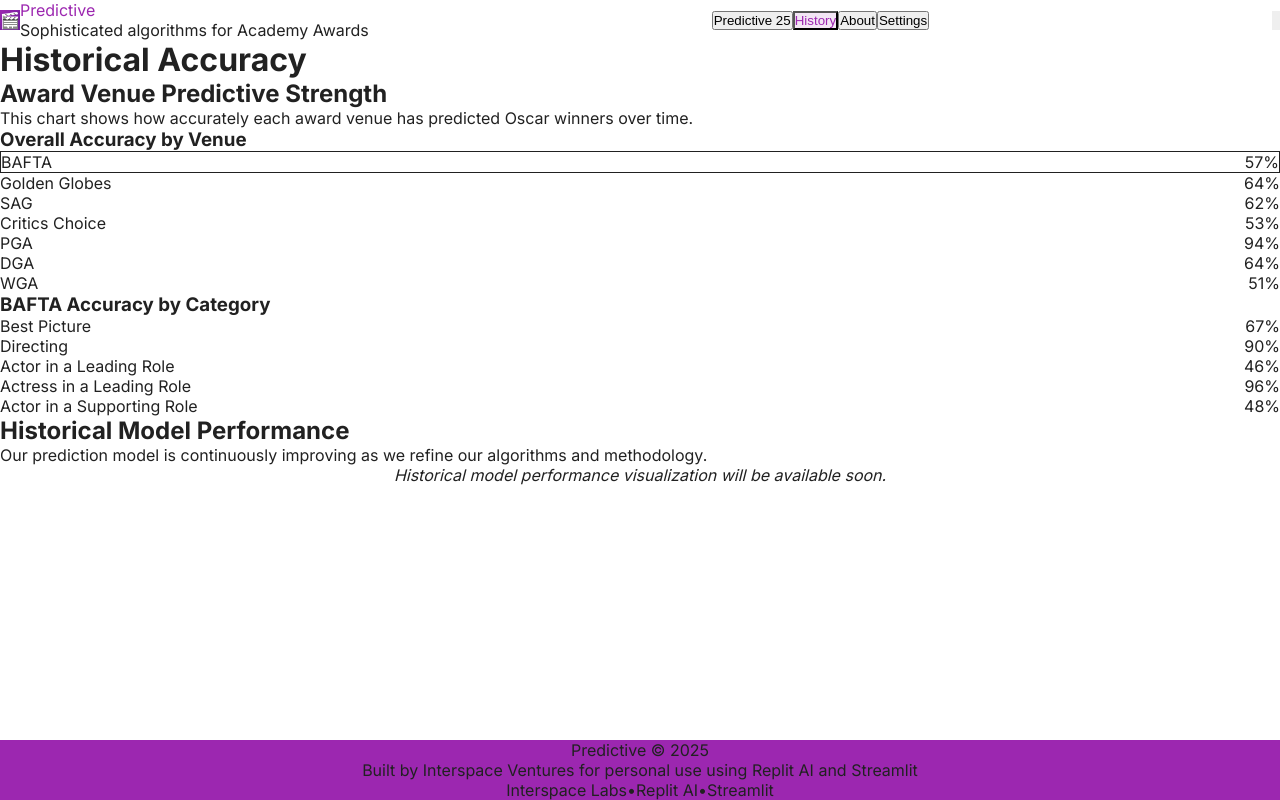
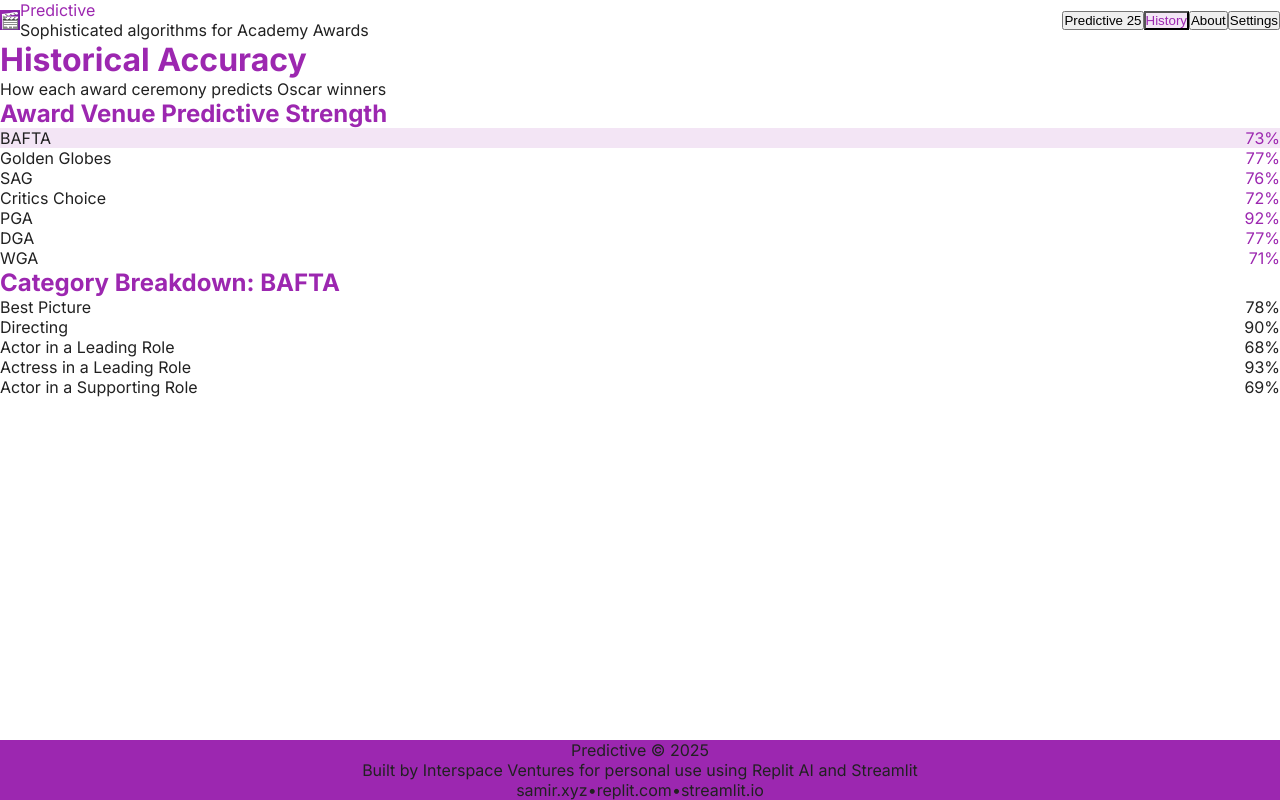
Before and after one commit to hey-samir/predictive, a Next.js app: page / in a window 1280 px wide. Both pictures are taken after a click on the button "History". Built offline with nearby package versions, Linux system fonts and the light colour scheme.

Commit message:
Refactor UI: Simplify page structure and add settings section.
Screenshot: https://storage.googleapis.com/screenshot-production-us-central1/5e27418b-df48-4e5c-849a-19b4c62b6f26/380555f7-d61e-4829-bc03-9b67ae7b49f0.jpg

```diff
--- a/src/app/page.tsx
+++ b/src/app/page.tsx
@@ -13,11 +13,45 @@ export default function Home() {
     <div className="min-h-screen flex flex-col bg-gray-50 font-['Inter']">
       <Header activeSection={activeSection} setActiveSection={setActiveSection} />
 
-      <div className="flex-grow container mx-auto px-4 py-8">
+      <main className="flex-grow container mx-auto px-4 py-8">
         {activeSection === 'predictive25' && <PredictionsSection />}
         {activeSection === 'history' && <HistorySection />}
         {activeSection === 'about' && <AboutSection />}
-      </div>
+        {activeSection === 'settings' && (
+          <div className="max-w-4xl mx-auto bg-white p-6 rounded-xl shadow-md">
+            <h1 className="text-2xl font-bold mb-6 text-[#9C27B0]">Settings</h1>
+            <div className="grid gap-8">
+              <div>
+                <h2 className="text-lg font-semibold mb-3 text-gray-800">Appearance</h2>
+                <div className="space-y-3">
+                  <label className="flex items-center">
+                    <input type="checkbox" className="rounded text-[#9C27B0] mr-3" defaultChecked />
+                    <span>Dark mode</span>
+                  </label>
+                  <label className="flex items-center">
+                    <input type="checkbox" className="rounded text-[#9C27B0] mr-3" defaultChecked />
+                    <span>Show percentage values</span>
+                  </label>
+                </div>
+              </div>
+
+              <div>
+                <h2 className="text-lg font-semibold mb-3 text-gray-800">Data Sources</h2>
+                <div className="space-y-3">
+                  <label className="flex items-center">
+                    <input type="checkbox" className="rounded text-[#9C27B0] mr-3" defaultChecked />
+                    <span>Include betting odds</span>
+                  </label>
+                  <label className="flex items-center">
+                    <input type="checkbox" className="rounded text-[#9C27B0] mr-3" defaultChecked />
+                    <span>Include market predictions</span>
+                  </label>
+                </div>
+              </div>
+            </div>
+          </div>
+        )}
+      </main>
 
       <footer className="bg-[#9C27B0] text-white py-6">
         <div className="container mx-auto px-4">
@@ -28,15 +62,15 @@ export default function Home() {
             </p>
             <div className="flex justify-center mt-4 space-x-4 text-xs text-gray-200">
               <a href="https://samir.xyz" target="_blank" rel="noopener noreferrer" className="hover:text-white">
-                Interspace Labs
+                samir.xyz
               </a>
               <span>•</span>
               <a href="https://replit.com" target="_blank" rel="noopener noreferrer" className="hover:text-white">
-                Replit AI
+                replit.com
               </a>
               <span>•</span>
               <a href="https://streamlit.io" target="_blank" rel="noopener noreferrer" className="hover:text-white">
-                Streamlit
+                streamlit.io
               </a>
             </div>
           </div>
--- a/src/components/AboutSection.tsx
+++ b/src/components/AboutSection.tsx
@@ -3,23 +3,14 @@ import { CURRENT_OSCAR_YEAR, AWARD_VENUES } from '../lib/constants';
 
 const AboutSection: React.FC = () => {
   return (
-    <div>
     <div className="max-w-4xl mx-auto">
       <h1 className="text-3xl font-bold mb-2 text-[#9C27B0]">About Predictive</h1>
       <p className="text-lg text-gray-600 mb-8">
         Predictive uses sophisticated algorithms to predict the top Academy Award winners
       </p>
 
-        <div className="bg-white shadow rounded-xl p-6 mb-8 border border-[#EEEEEE]">
-          <h2 className="text-xl font-semibold mb-4 text-[#9C27B0] flex items-center">
-            <span className="bg-[#F3E5F5] p-2 rounded-full mr-3 text-[#9C27B0]">🧠</span>
-            How It Works
-          </h2>
-          <p className="mb-4 text-gray-700">
-            Predictive uses sophisticated algorithms to forecast Academy Award winners based on their
-            performance at precursor award shows and ceremonies that historically correlate with
-            Oscar success.
-          </p>
+      <div className="bg-white shadow rounded-xl p-6 mb-8">
+        <h2 className="text-xl font-semibold mb-4 text-[#9C27B0]">How It Works</h2>
         <p className="mb-4 text-gray-700">
           Our prediction model analyzes historical data from {CURRENT_OSCAR_YEAR - 2000}+ years of Academy Award ceremonies
           and precursor awards to identify patterns and correlations that help predict this
@@ -31,40 +22,32 @@ const AboutSection: React.FC = () => {
         </p>
       </div>
 
-        <div className="bg-white shadow rounded-xl p-6 mb-8 border border-[#EEEEEE]">
-          <h2 className="text-xl font-semibold mb-4 text-[#9C27B0] flex items-center">
-            <span className="bg-[#F3E5F5] p-2 rounded-full mr-3 text-[#9C27B0]">📊</span>
-            Data Sources
-          </h2>
-          <p className="mb-2 text-gray-700">Our predictions incorporate data from:</p>
-          <ul className="list-disc pl-5 mb-4 space-y-1 text-gray-700">
-            {AWARD_VENUES.map(venue => (
-              <li key={venue}>{venue}</li>
-            ))}
-            <li>Historical Academy Award winners and nominees</li>
-            <li>Current betting odds from major bookmakers</li>
-            <li>Predictive markets probabilities</li>
-          </ul>
-          <p className="text-gray-700">
-            Each award venue's predictive strength varies by category, and our model weighs them
-            accordingly based on historical correlation with Academy Award winners.
+      <div className="bg-white shadow rounded-xl p-6">
+        <h2 className="text-xl font-semibold mb-4 text-[#9C27B0]">The Team</h2>
+        <p className="mb-4 text-gray-700">
+          Predictive was built by Interspace Ventures for personal use using Replit AI and Streamlit.
         </p>
-        </div>
-
-        <div className="bg-white shadow rounded-xl p-6 border border-[#EEEEEE]">
-          <h2 className="text-xl font-semibold mb-4 text-[#9C27B0] flex items-center">
-            <span className="bg-[#F3E5F5] p-2 rounded-full mr-3 text-[#9C27B0]">⚠️</span>
-            Limitations
-          </h2>
-          <p className="mb-4 text-gray-700">
-            While our model is data-driven, Academy Award voting is subjective and can be influenced by
-            factors our algorithms cannot fully capture, such as industry politics, late-breaking
-            controversies, or unexpected shifts in momentum.
-          </p>
-          <p className="text-gray-700">
-            We continuously refine our approach each year to improve accuracy, but surprises
-            always remain possible in award shows!
-          </p>
+        <div className="flex space-x-4 mt-6">
+          <a href="https://samir.xyz"
+             target="_blank"
+             rel="noopener noreferrer"
+             className="text-[#9C27B0] font-medium hover:underline">
+            samir.xyz
+          </a>
+          <span className="text-gray-400">•</span>
+          <a href="https://replit.com"
+             target="_blank"
+             rel="noopener noreferrer"
+             className="text-[#9C27B0] font-medium hover:underline">
+            replit.com
+          </a>
+          <span className="text-gray-400">•</span>
+          <a href="https://streamlit.io"
+             target="_blank"
+             rel="noopener noreferrer"
+             className="text-[#9C27B0] font-medium hover:underline">
+            streamlit.io
+          </a>
         </div>
       </div>
     </div>
--- a/src/components/Header.tsx
+++ b/src/components/Header.tsx
@@ -1,6 +1,4 @@
-import React, { useState } from 'react';
-import Link from 'next/link';
-import Image from 'next/image';
+import React from 'react';
 
 type HeaderProps = {
   activeSection: string;
@@ -8,8 +6,6 @@ type HeaderProps = {
 };
 
 const Header: React.FC<HeaderProps> = ({ activeSection, setActiveSection }) => {
-  const [settingsOpen, setSettingsOpen] = useState(false);
-
   return (
     <header className="bg-white shadow-md sticky top-0 z-10">
       <div className="container mx-auto px-4 py-3">
@@ -30,10 +26,10 @@ const Header: React.FC<HeaderProps> = ({ activeSection, setActiveSection }) => {
           </div>
 
           {/* Main Navigation */}
-          <nav className="flex items-center space-x-1">
+          <nav className="flex items-center space-x-4">
             <button
               onClick={() => setActiveSection('predictive25')}
-              className={`px-3 py-2 font-medium text-sm transition-all rounded
+              className={`px-4 py-2 font-medium text-sm transition-all rounded
                 ${activeSection === 'predictive25'
                   ? 'bg-[#F3E5F5] text-[#9C27B0]'
                   : 'text-gray-600 hover:text-[#9C27B0] hover:bg-[#F3E5F5]'
@@ -43,7 +39,7 @@ const Header: React.FC<HeaderProps> = ({ activeSection, setActiveSection }) => {
             </button>
             <button
               onClick={() => setActiveSection('history')}
-              className={`px-3 py-2 font-medium text-sm transition-all rounded
+              className={`px-4 py-2 font-medium text-sm transition-all rounded
                 ${activeSection === 'history'
                   ? 'bg-[#F3E5F5] text-[#9C27B0]'
                   : 'text-gray-600 hover:text-[#9C27B0] hover:bg-[#F3E5F5]'
@@ -53,7 +49,7 @@ const Header: React.FC<HeaderProps> = ({ activeSection, setActiveSection }) => {
             </button>
             <button
               onClick={() => setActiveSection('about')}
-              className={`px-3 py-2 font-medium text-sm transition-all rounded
+              className={`px-4 py-2 font-medium text-sm transition-all rounded
                 ${activeSection === 'about'
                   ? 'bg-[#F3E5F5] text-[#9C27B0]'
                   : 'text-gray-600 hover:text-[#9C27B0] hover:bg-[#F3E5F5]'
@@ -62,9 +58,9 @@ const Header: React.FC<HeaderProps> = ({ activeSection, setActiveSection }) => {
               About
             </button>
             <button
-              onClick={() => setSettingsOpen(!settingsOpen)}
-              className={`px-3 py-2 font-medium text-sm transition-all rounded
-                ${settingsOpen
+              onClick={() => setActiveSection('settings')}
+              className={`px-4 py-2 font-medium text-sm transition-all rounded
+                ${activeSection === 'settings'
                   ? 'bg-[#F3E5F5] text-[#9C27B0]'
                   : 'text-gray-600 hover:text-[#9C27B0] hover:bg-[#F3E5F5]'
                 }`}
@@ -72,82 +68,7 @@ const Header: React.FC<HeaderProps> = ({ activeSection, setActiveSection }) => {
               Settings
             </button>
           </nav>
-
-          {/* Action Buttons */}
-          <div className="flex items-center space-x-2">
-            <button
-              className="text-gray-500 hover:text-[#9C27B0] p-2 rounded hover:bg-[#F3E5F5]"
-              title="Compare with Streamlit app"
-              onClick={() => window.open('/streamlit', '_blank')}
-            >
-              <svg xmlns="http://www.w3.org/2000/svg" className="h-5 w-5" fill="none" viewBox="0 0 24 24" stroke="currentColor">
-                <path strokeLinecap="round" strokeLinejoin="round" strokeWidth={1.5} d="M10 6H6a2 2 0 00-2 2v10a2 2 0 002 2h10a2 2 0 002-2v-4M14 4h6m0 0v6m0-6L10 14" />
-              </svg>
-            </button>
-            <button
-              className="text-gray-500 hover:text-[#9C27B0] p-2 rounded hover:bg-[#F3E5F5]"
-              title="Refresh predictions"
-              onClick={() => window.location.reload()}
-            >
-              <svg xmlns="http://www.w3.org/2000/svg" className="h-5 w-5" fill="none" viewBox="0 0 24 24" stroke="currentColor">
-                <path strokeLinecap="round" strokeLinejoin="round" strokeWidth={1.5} d="M4 4v5h.582m15.356 2A8.001 8.001 0 004.582 9m0 0H9m11 11v-5h-.581m0 0a8.003 8.003 0 01-15.357-2m15.357 2H15" />
-              </svg>
-            </button>
-          </div>
         </div>
-
-        {/* Settings Panel */}
-        {settingsOpen && (
-          <div className="bg-white border-t border-gray-100 mt-3 py-4 px-2 rounded-b-lg shadow-inner">
-            <div className="grid grid-cols-1 md:grid-cols-3 gap-6">
-              <div>
-                <h3 className="font-medium text-gray-800 mb-2">Display Options</h3>
-                <div className="space-y-2">
-                  <label className="flex items-center">
-                    <input type="checkbox" className="rounded text-[#9C27B0] mr-2" defaultChecked />
-                    <span className="text-sm text-gray-600">Show betting odds</span>
-                  </label>
-                  <label className="flex items-center">
-                    <input type="checkbox" className="rounded text-[#9C27B0] mr-2" defaultChecked />
-                    <span className="text-sm text-gray-600">Show market probability</span>
-                  </label>
-                  <label className="flex items-center">
-                    <input type="checkbox" className="rounded text-[#9C27B0] mr-2" defaultChecked />
-                    <span className="text-sm text-gray-600">Highlight likely winners</span>
-                  </label>
-                </div>
-              </div>
-
-              <div>
-                <h3 className="font-medium text-gray-800 mb-2">Model Settings</h3>
-                <div className="space-y-2">
-                  <label className="flex items-center">
-                    <input type="checkbox" className="rounded text-[#9C27B0] mr-2" defaultChecked />
-                    <span className="text-sm text-gray-600">Include historical trends</span>
-                  </label>
-                  <label className="flex items-center">
-                    <input type="checkbox" className="rounded text-[#9C27B0] mr-2" defaultChecked />
-                    <span className="text-sm text-gray-600">Include betting data</span>
-                  </label>
-                  <label className="flex items-center">
-                    <input type="checkbox" className="rounded text-[#9C27B0] mr-2" defaultChecked />
-                    <span className="text-sm text-gray-600">Include predictive markets</span>
-                  </label>
-                </div>
-              </div>
-
-              <div>
-                <h3 className="font-medium text-gray-800 mb-2">Data Sources</h3>
-                <div className="text-sm text-gray-600 space-y-1">
-                  <p>• Historical Oscar data: 2000-2024</p>
-                  <p>• Current betting odds: Updated daily</p>
-                  <p>• Predictive markets: Updated hourly</p>
-                  <p>• Award venues: 7 major ceremonies</p>
-                </div>
-              </div>
-            </div>
-          </div>
-        )}
       </div>
     </header>
   );
--- a/src/components/HistorySection.tsx
+++ b/src/components/HistorySection.tsx
@@ -1,80 +1,48 @@
 import React, { useState, useEffect } from 'react';
 import { AWARD_VENUES, OSCAR_CATEGORIES } from '../lib/constants';
 
-type VenueAccuracy = {
-  venue: string;
-  accuracy: number;
-  categories: {
-    category: string;
-    accuracy: number;
-  }[];
-};
-
-// Mock historical data for initial development
-const mockVenueAccuracy: VenueAccuracy[] = AWARD_VENUES.map(venue => ({
+// Mock historical data
+const mockVenueAccuracy = AWARD_VENUES.map(venue => ({
   venue,
-  accuracy: Math.round(Math.random() * 50 + 50), // Random accuracy between 50-100%
+  accuracy: Math.round(Math.random() * 25 + 70), // Random accuracy between 70-95%
   categories: OSCAR_CATEGORIES.slice(0, 5).map(category => ({
     category,
-    accuracy: Math.round(Math.random() * 60 + 40), // Random accuracy between 40-100%
+    accuracy: Math.round(Math.random() * 30 + 65), // Random accuracy between 65-95%
   }))
 }));
 
 const HistorySection: React.FC = () => {
-  const [venueData, setVenueData] = useState<VenueAccuracy[]>([]);
-  const [selectedVenue, setSelectedVenue] = useState<string>('');
-  const [loading, setLoading] = useState<boolean>(true);
-
-  useEffect(() => {
-    // Simulate data fetching
-    const fetchData = async () => {
-      setLoading(true);
-      // This would be replaced with actual API calls
-      setVenueData(mockVenueAccuracy);
-      setSelectedVenue(mockVenueAccuracy[0].venue);
-      setLoading(false);
-    };
-
-    fetchData();
-  }, []);
+  const [selectedVenue, setSelectedVenue] = useState<string>(AWARD_VENUES[0]);
 
   // Get data for the selected venue
-  const selectedVenueData = venueData.find(v => v.venue === selectedVenue);
-
-  if (loading) {
-    return (
-      <div className="flex justify-center items-center py-12">
-        <div className="animate-spin rounded-full h-12 w-12 border-t-2 border-b-2 border-primary"></div>
-      </div>
-    );
-  }
+  const selectedVenueData = mockVenueAccuracy.find(v => v.venue === selectedVenue);
 
   return (
-    <div className="container mx-auto px-4 py-8">
-      <h1 className="text-3xl font-bold mb-6">Historical Accuracy</h1>
-
-      <div className="bg-white shadow-sm rounded-lg p-6 mb-8">
-        <h2 className="text-xl font-semibold mb-4">Award Venue Predictive Strength</h2>
-        <p className="mb-6">
-          This chart shows how accurately each award venue has predicted Oscar winners over time.
+    <div className="max-w-4xl mx-auto">
+      <h1 className="text-3xl font-bold mb-3 text-[#9C27B0]">Historical Accuracy</h1>
+      <p className="text-lg text-gray-600 mb-6">
+        How each award ceremony predicts Oscar winners
       </p>
 
-        <div className="grid grid-cols-1 md:grid-cols-2 gap-6">
-          <div className="bg-gray-50 p-4 rounded-lg">
-            <h3 className="font-medium mb-3">Overall Accuracy by Venue</h3>
-            <div className="space-y-3">
-              {venueData.map(venue => (
+      <div className="bg-white shadow rounded-xl p-6 mb-8">
+        <h2 className="text-xl font-semibold mb-4 text-[#9C27B0]">Award Venue Predictive Strength</h2>
+
+        <div className="space-y-4">
+          {mockVenueAccuracy.map(venue => (
             <div key={venue.venue}
-                  className={`cursor-pointer p-2 rounded ${selectedVenue === venue.venue ? 'bg-primary-50 border border-primary' : ''}`}
+              className={`cursor-pointer p-3 rounded-lg transition
+                ${selectedVenue === venue.venue
+                  ? 'bg-[#F3E5F5] shadow-sm'
+                  : 'hover:bg-gray-50'}`}
               onClick={() => setSelectedVenue(venue.venue)}
             >
               <div className="flex justify-between items-center">
-                    <span>{venue.venue}</span>
-                    <span className="font-medium">{venue.accuracy}%</span>
+                <span className="font-medium">{venue.venue}</span>
+                <span className="font-bold text-[#9C27B0]">{venue.accuracy}%</span>
               </div>
-                  <div className="w-full bg-gray-200 rounded-full h-2.5 mt-1">
+              <div className="w-full bg-gray-200 rounded-full h-2.5 mt-2">
                 <div
-                      className="bg-primary h-2.5 rounded-full"
+                  className="bg-[#9C27B0] h-2.5 rounded-full"
                   style={{ width: `${venue.accuracy}%` }}
                 ></div>
               </div>
@@ -84,20 +52,20 @@ const HistorySection: React.FC = () => {
       </div>
 
       {selectedVenueData && (
-            <div className="bg-gray-50 p-4 rounded-lg">
-              <h3 className="font-medium mb-3">
-                {selectedVenueData.venue} Accuracy by Category
-              </h3>
+        <div className="bg-white shadow rounded-xl p-6">
+          <h2 className="text-xl font-semibold mb-4 text-[#9C27B0]">
+            Category Breakdown: {selectedVenueData.venue}
+          </h2>
           <div className="space-y-3">
             {selectedVenueData.categories.map(cat => (
               <div key={cat.category} className="p-2">
                 <div className="flex justify-between items-center">
-                      <span className="text-sm">{cat.category}</span>
+                  <span>{cat.category}</span>
                   <span className="font-medium">{cat.accuracy}%</span>
                 </div>
-                    <div className="w-full bg-gray-200 rounded-full h-2.5 mt-1">
+                <div className="w-full bg-gray-200 rounded-full h-2 mt-1">
                   <div
-                        className="bg-secondary h-2.5 rounded-full"
+                    className="bg-[#9C27B0] bg-opacity-60 h-2 rounded-full"
                     style={{ width: `${cat.accuracy}%` }}
                   ></div>
                 </div>
@@ -107,22 +75,6 @@ const HistorySection: React.FC = () => {
         </div>
       )}
     </div>
-      </div>
-
-      <div className="bg-white shadow-sm rounded-lg p-6">
-        <h2 className="text-xl font-semibold mb-4">Historical Model Performance</h2>
-        <p className="mb-4">
-          Our prediction model is continuously improving as we refine our algorithms and methodology.
-        </p>
-        <div className="flex justify-center">
-          <div className="bg-gray-100 text-center p-6 rounded-lg w-full md:w-2/3">
-            <p className="italic text-gray-600">
-              Historical model performance visualization will be available soon.
-            </p>
-          </div>
-        </div>
-      </div>
-    </div>
   );
 };
 
```
Also changed, not shown: generated-icon.png. Lines whose indentation alone changed are shown as unchanged.
